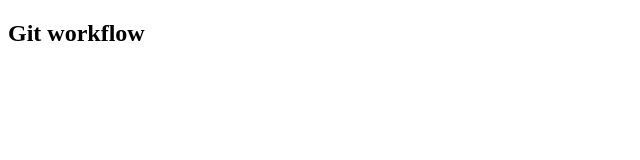
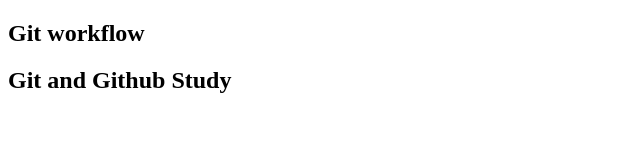
Before and after one commit to asalunkhe0703-ctrl/Git-workflow, a plain HTML site: page index.html in a window 1280 px wide. Shown: the whole page, without its empty margins (0-640 px from the left). Drawn offline with Linux system fonts and the light colour scheme.

Commit message:
hanges are done

```diff
--- /dev/null
+++ b/app.js
@@ -0,0 +1 @@
+console.log("Javascript")
--- a/index.html
+++ b/index.html
@@ -7,6 +7,7 @@
 </head>
 <body>
     <h2>Git workflow</h2>
+    <h2>Git and Github Study</h2>
 
 </body>
 </html>
```
